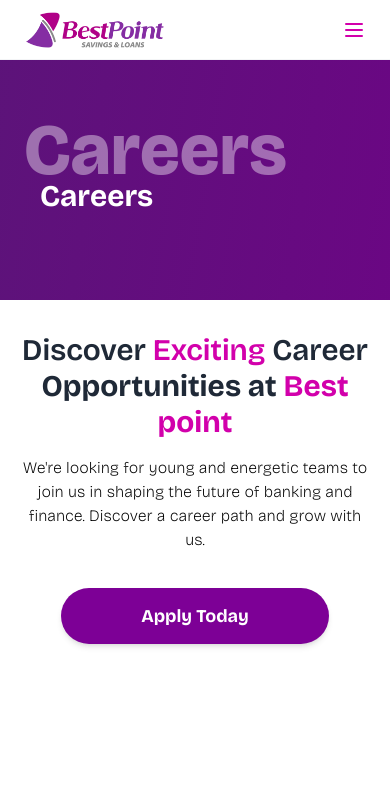
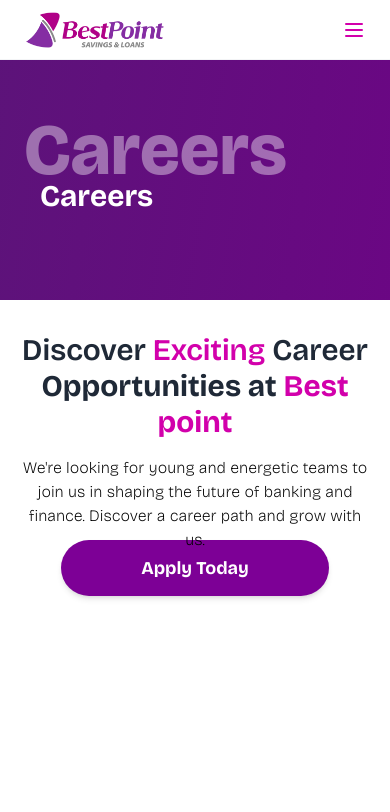
Before and after one commit to jnboateng/bpsl-website, a React (Create React App) app: page /careers in a window 390 px wide. Shown: the top 812 px of the page. Built offline with nearby package versions, Linux system fonts and the light colour scheme.

Commit message:
15rem final

```diff
--- a/src/components/careers/Describe.jsx
+++ b/src/components/careers/Describe.jsx
@@ -22,7 +22,7 @@
           </div>
         </div>
 
-        <div className="w-full flex justify-center md:mt-[24rem] mt-[18rem]">
+        <div className="w-full flex justify-center md:mt-[24rem] mt-[15rem]">
           <button
             onClick={() => {
               document
```
